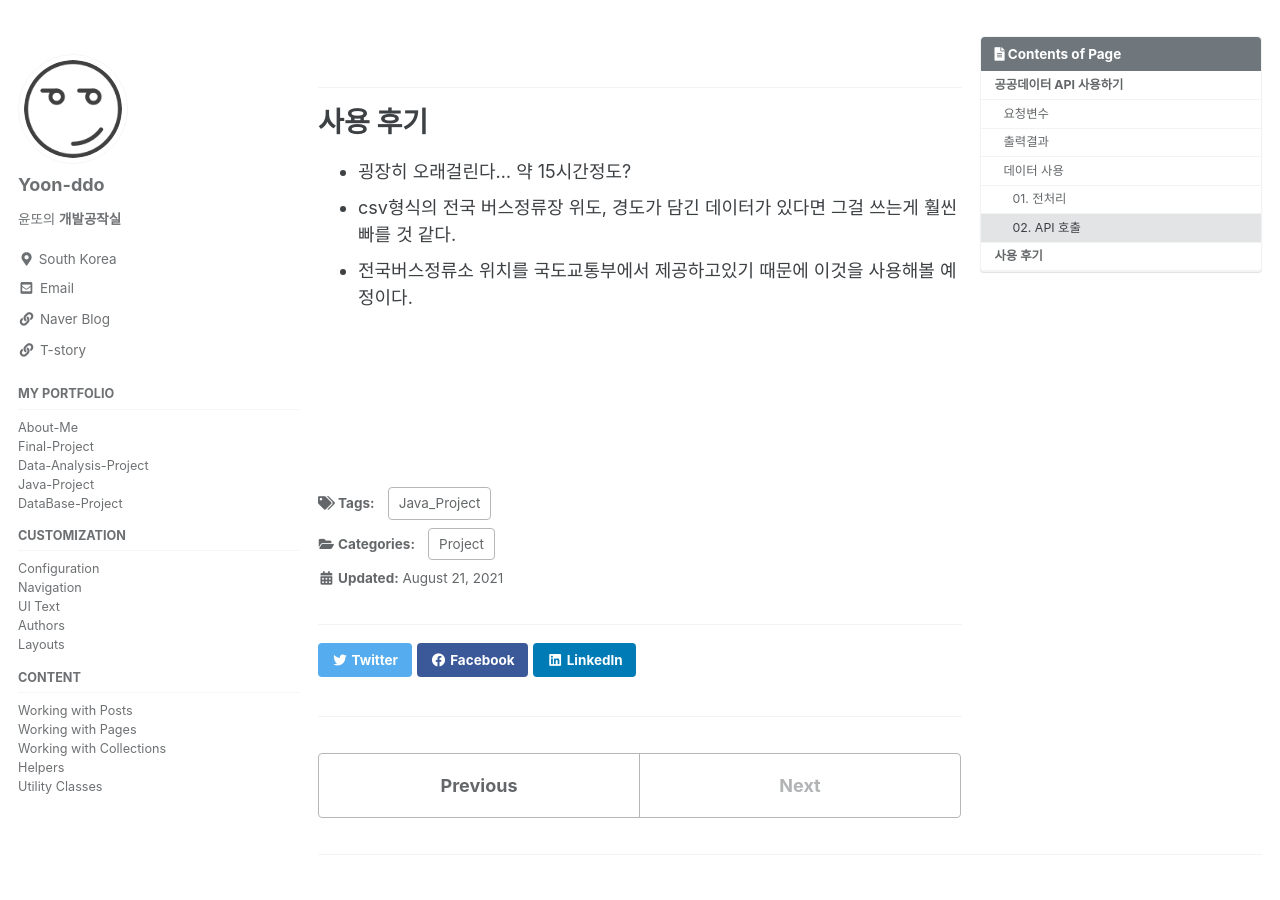
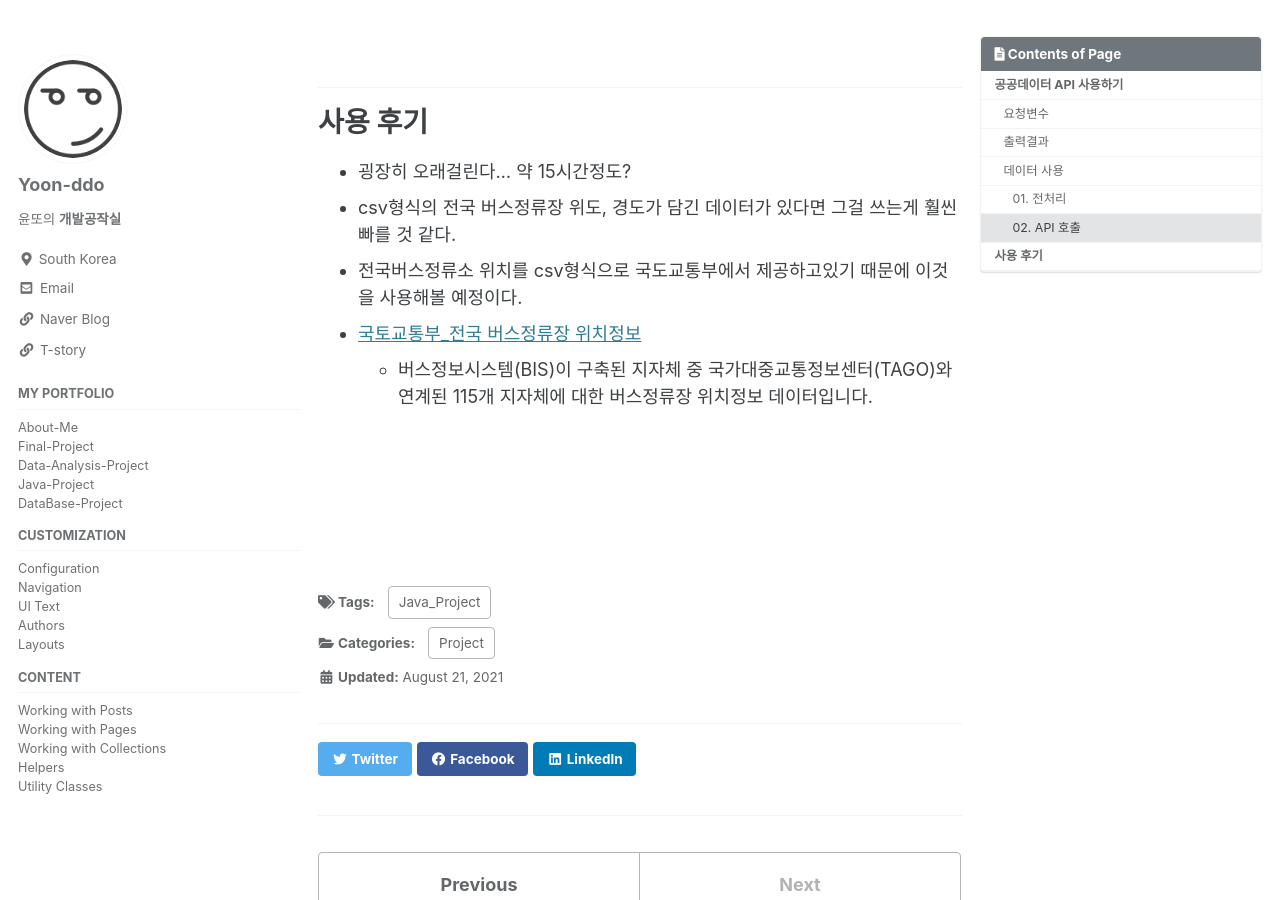
Before and after one commit to Yoon-ddo/Yoon-ddo.github.io, a Jekyll site: the page built from _posts/2021-08-21-Project일기01_공공데이터API사용하기.md, in a window 1280 px wide and 900 px high, scrolled down 4424 px. Built offline with Jekyll 4.4.1, drawn with Linux system fonts in a browser that asks for light colours; cached includes are drawn as plain includes.

Commit message:
Update 2021-08-21-Project일기01_공공데이터API사용하기.md

```diff
--- a/_posts/2021-08-21-Project일기01_공공데이터API사용하기.md
+++ b/_posts/2021-08-21-Project일기01_공공데이터API사용하기.md
@@ -172,6 +172,8 @@ for lh in tqdm(lhdict):
 # 사용 후기
 * 굉장히 오래걸린다... 약 15시간정도?
 * csv형식의 전국 버스정류장 위도, 경도가 담긴 데이터가 있다면 그걸 쓰는게 훨씬 빠를 것 같다.
-* 전국버스정류소 위치를 국도교통부에서 제공하고있기 때문에 이것을 사용해볼 예정이다.
+* 전국버스정류소 위치를 csv형식으로 국도교통부에서 제공하고있기 때문에 이것을 사용해볼 예정이다.
+* [국토교통부_전국 버스정류장 위치정보](https://www.data.go.kr/data/15067528/fileData.do)
+  - 버스정보시스템(BIS)이 구축된 지자체 중 국가대중교통정보센터(TAGO)와 연계된 115개 지자체에 대한 버스정류장 위치정보 데이터입니다.
 
 <br><br><br><br>
```
